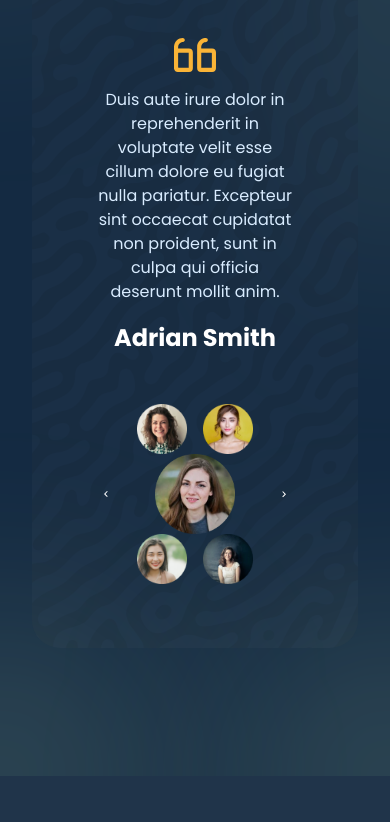
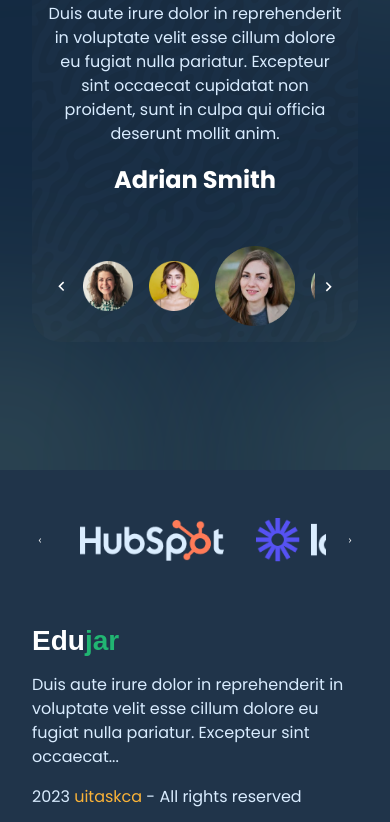
Before and after one commit to Vikram-Hegde/edujar-landing-page, a React (Vite) app: page / in a window 390 px wide. Shown: the part 6489-7311 px from the top of the page. Built offline with nearby package versions, Linux system fonts and the light colour scheme; a web font is replaced by a local one.

Commit message:
footer responsive ✅

```diff
--- a/src/styles/App.css
+++ b/src/styles/App.css
@@ -722,6 +722,16 @@ header .icon-tabler {
   position: relative;
   overflow-x: hidden;
 }
+@media (max-width: 768px) {
+  .faq-section {
+    grid-template-columns: auto;
+    grid-template-areas: "heading" "accordian";
+    row-gap: 1rem;
+  }
+  .faq-section .header {
+    text-align: center;
+  }
+}
 .faq-section .gradient-blur {
   filter: blur(100px);
   width: 10rem;
@@ -796,12 +806,22 @@ header .icon-tabler {
   flex-direction: column;
   gap: 1rem;
 }
+@media (max-width: 680px) {
+  .faq-section .testimonial__wrapper {
+    padding: 1rem;
+  }
+}
 .faq-section .testimonial__wrapper .point-illustration {
   position: absolute;
   max-width: 203px;
   left: 15rem;
   bottom: 100%;
   z-index: -1;
+}
+@media (max-width: 1200px) {
+  .faq-section .testimonial__wrapper .point-illustration {
+    display: none;
+  }
 }
 .faq-section .testimonial__wrapper .polygon-illustration {
   position: absolute;
@@ -831,17 +851,22 @@ header .icon-tabler {
 .faq-section .testimonial__wrapper .quote {
   width: 42px;
 }
+.faq-section .reviewer {
+  overflow-x: auto;
+  display: flex;
+  align-items: center;
+}
 .faq-section .reviewer img {
-  display: inline-block;
-  vertical-align: middle;
   height: 50px;
   width: 50px;
   margin-inline: 0.5rem;
+  flex-shrink: 0;
 }
 .faq-section .reviewer__wrapper {
   display: flex;
   justify-content: center;
   margin-block-start: 2rem;
+  overflow-x: auto;
 }
 .faq-section .reviewer .active {
   height: 80px;
@@ -892,7 +917,7 @@ footer form button {
 }
 footer section {
   display: grid;
-  grid-template-columns: repeat(auto-fit, minmax(min(200px, 100%), 1fr));
+  grid-template-columns: repeat(auto-fit, minmax(min(300px, 100%), 1fr));
   gap: 1rem;
   justify-items: center;
 }
@@ -900,6 +925,14 @@ footer section > * {
   display: flex;
   flex-direction: column;
   gap: 2rem;
+}
+@media (max-width: 995px) {
+  footer section {
+    justify-items: start;
+  }
+  footer section > * {
+    gap: 1rem;
+  }
 }
 footer input {
   background-color: transparent;
@@ -912,7 +945,8 @@ footer input::-moz-placeholder {
 footer input::placeholder {
   color: var(--color);
 }
-footer ul, footer li {
+footer ul,
+footer li {
   margin: 0;
   padding: 0;
 }/*# sourceMappingURL=App.css.map */
```
